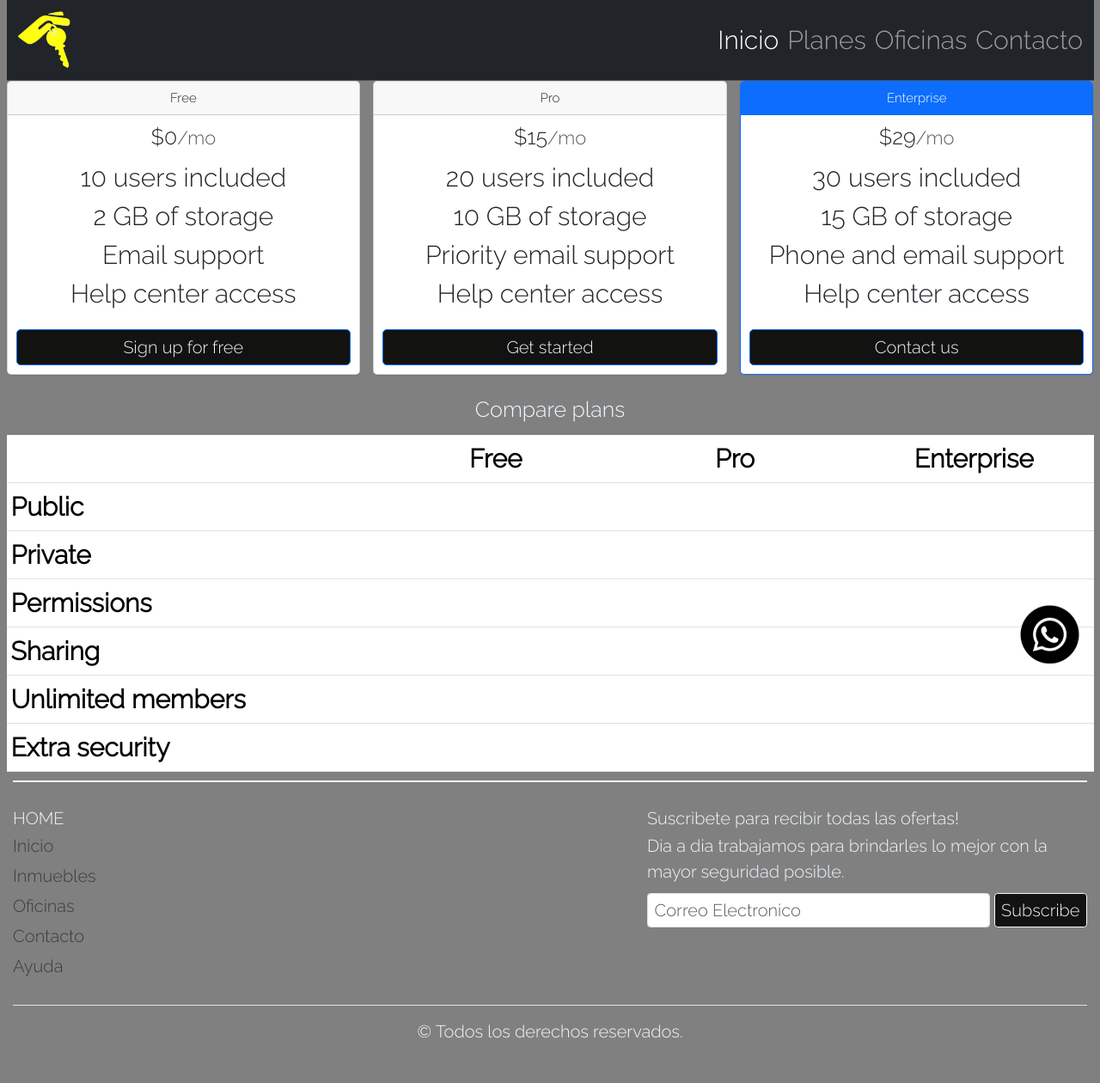
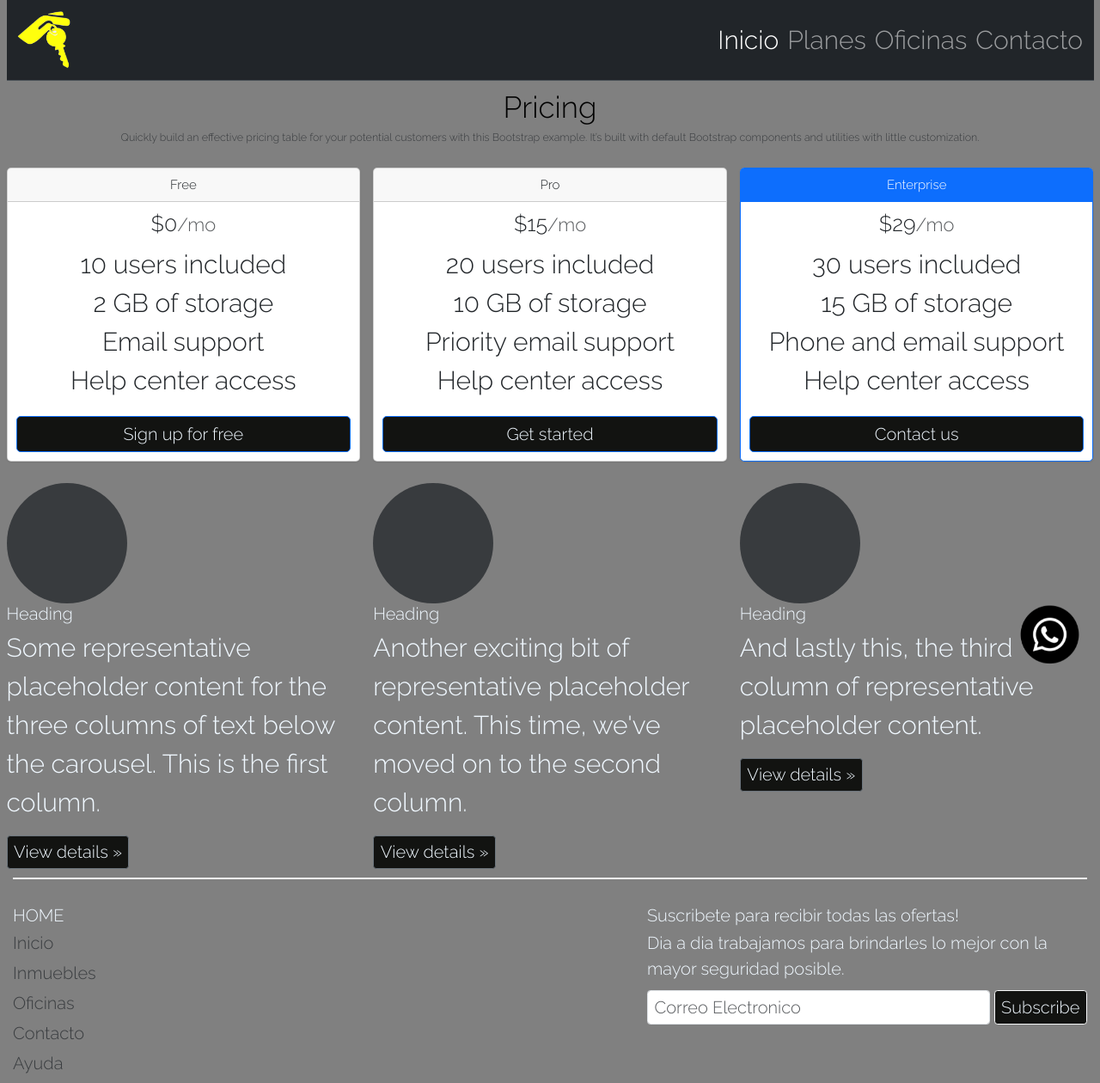
Before and after one commit to JosephPonce/prueba1, a plain HTML site: page planes.html in a window 1280 px wide. Shown: the top 1260 px of the page at 86% size. Drawn offline with nearby package versions, Linux system fonts and the light colour scheme.

Commit message:
Necesito dormir

```diff
--- a/planes.html
+++ b/planes.html
@@ -44,6 +44,13 @@
     </header>
     <!-- end nav -->
     <!-- planes -->
+    <div class="pricing-header p-3 pb-md-4 mx-auto text-center">
+        <h1 class="display-4 fw-normal text-body-emphasis">Pricing</h1>
+        <p class="fs-5 text-body-secondary">Quickly build an effective pricing table for your potential customers with
+            this Bootstrap example. It’s built with default Bootstrap components and utilities with little
+            customization.</p>
+    </div>
+
     <div class="row row-cols-1 row-cols-md-3 mb-3 text-center">
         <div class="col">
             <div class="card mb-4 rounded-3 shadow-sm">
@@ -51,7 +58,8 @@
                     <h4 class="my-0 fw-normal">Free</h4>
                 </div>
                 <div class="card-body">
-              <h1 class="card-title pricing-card-title">$0<small class="text-body-secondary fw-light">/mo</small></h1>
+                    <h1 class="card-title pricing-card-title">$0<small class="text-body-secondary fw-light">/mo</small>
+                    </h1>
                     <ul class="list-unstyled mt-3 mb-4">
                         <li>10 users included</li>
                         <li>2 GB of storage</li>
@@ -68,7 +76,8 @@
                     <h4 class="my-0 fw-normal">Pro</h4>
                 </div>
                 <div class="card-body">
-              <h1 class="card-title pricing-card-title">$15<small class="text-body-secondary fw-light">/mo</small></h1>
+                    <h1 class="card-title pricing-card-title">$15<small class="text-body-secondary fw-light">/mo</small>
+                    </h1>
                     <ul class="list-unstyled mt-3 mb-4">
                         <li>20 users included</li>
                         <li>10 GB of storage</li>
@@ -85,7 +94,8 @@
                     <h4 class="my-0 fw-normal">Enterprise</h4>
                 </div>
                 <div class="card-body">
-              <h1 class="card-title pricing-card-title">$29<small class="text-body-secondary fw-light">/mo</small></h1>
+                    <h1 class="card-title pricing-card-title">$29<small class="text-body-secondary fw-light">/mo</small>
+                    </h1>
                     <ul class="list-unstyled mt-3 mb-4">
                         <li>30 users included</li>
                         <li>15 GB of storage</li>
@@ -98,62 +108,26 @@
         </div>
     </div>
 
-      <h2 class="display-6 text-center mb-4">Compare plans</h2>
-
-      <div class="table-responsive">
-        <table class="table text-center">
-          <thead>
-            <tr>
-              <th style="width: 34%;"></th>
-              <th style="width: 22%;">Free</th>
-              <th style="width: 22%;">Pro</th>
-              <th style="width: 22%;">Enterprise</th>
-            </tr>
-          </thead>
-          <tbody>
-            <tr>
-              <th scope="row" class="text-start">Public</th>
-              <td><svg class="bi" width="24" height="24"><use xlink:href="#check"/></svg></td>
-              <td><svg class="bi" width="24" height="24"><use xlink:href="#check"/></svg></td>
-              <td><svg class="bi" width="24" height="24"><use xlink:href="#check"/></svg></td>
-            </tr>
-            <tr>
-              <th scope="row" class="text-start">Private</th>
-              <td></td>
-              <td><svg class="bi" width="24" height="24"><use xlink:href="#check"/></svg></td>
-              <td><svg class="bi" width="24" height="24"><use xlink:href="#check"/></svg></td>
-            </tr>
-          </tbody>
-
-          <tbody>
-            <tr>
-              <th scope="row" class="text-start">Permissions</th>
-              <td><svg class="bi" width="24" height="24"><use xlink:href="#check"/></svg></td>
-              <td><svg class="bi" width="24" height="24"><use xlink:href="#check"/></svg></td>
-              <td><svg class="bi" width="24" height="24"><use xlink:href="#check"/></svg></td>
-            </tr>
-            <tr>
-              <th scope="row" class="text-start">Sharing</th>
-              <td></td>
-              <td><svg class="bi" width="24" height="24"><use xlink:href="#check"/></svg></td>
-              <td><svg class="bi" width="24" height="24"><use xlink:href="#check"/></svg></td>
-            </tr>
-            <tr>
-              <th scope="row" class="text-start">Unlimited members</th>
-              <td></td>
-              <td><svg class="bi" width="24" height="24"><use xlink:href="#check"/></svg></td>
-              <td><svg class="bi" width="24" height="24"><use xlink:href="#check"/></svg></td>
-            </tr>
-            <tr>
-              <th scope="row" class="text-start">Extra security</th>
-              <td></td>
-              <td></td>
-              <td><svg class="bi" width="24" height="24"><use xlink:href="#check"/></svg></td>
-            </tr>
-          </tbody>
-        </table>
-      </div>
-
+    <div class="row">
+        <div class="col-lg-4">
+          <svg class="bd-placeholder-img rounded-circle" width="140" height="140" xmlns="http://www.w3.org/2000/svg" role="img" aria-label="Placeholder" preserveAspectRatio="xMidYMid slice" focusable="false"><title>Placeholder</title><rect width="100%" height="100%" fill="var(--bs-secondary-color)"/></svg>
+          <h2 class="fw-normal">Heading</h2>
+          <p>Some representative placeholder content for the three columns of text below the carousel. This is the first column.</p>
+          <p><a class="btn btn-secondary" href="#">View details &raquo;</a></p>
+        </div><!-- /.col-lg-4 -->
+        <div class="col-lg-4">
+          <svg class="bd-placeholder-img rounded-circle" width="140" height="140" xmlns="http://www.w3.org/2000/svg" role="img" aria-label="Placeholder" preserveAspectRatio="xMidYMid slice" focusable="false"><title>Placeholder</title><rect width="100%" height="100%" fill="var(--bs-secondary-color)"/></svg>
+          <h2 class="fw-normal">Heading</h2>
+          <p>Another exciting bit of representative placeholder content. This time, we've moved on to the second column.</p>
+          <p><a class="btn btn-secondary" href="#">View details &raquo;</a></p>
+        </div><!-- /.col-lg-4 -->
+        <div class="col-lg-4">
+          <svg class="bd-placeholder-img rounded-circle" width="140" height="140" xmlns="http://www.w3.org/2000/svg" role="img" aria-label="Placeholder" preserveAspectRatio="xMidYMid slice" focusable="false"><title>Placeholder</title><rect width="100%" height="100%" fill="var(--bs-secondary-color)"/></svg>
+          <h2 class="fw-normal">Heading</h2>
+          <p>And lastly this, the third column of representative placeholder content.</p>
+          <p><a class="btn btn-secondary" href="#">View details &raquo;</a></p>
+        </div><!-- /.col-lg-4 -->
+      </div><!-- /.row -->
 
 
 
@@ -179,7 +153,8 @@
                     <h2> HOME </h2>
                     <ul class="nav flex-column">
                         <li class="nav-item mb-2"><a href="#" class="nav-link p-0 text-body-secondary">Inicio</a></li>
-                        <li class="nav-item mb-2"><a href="#" class="nav-link p-0 text-body-secondary">Inmuebles</a></li>
+                        <li class="nav-item mb-2"><a href="#" class="nav-link p-0 text-body-secondary">Inmuebles</a>
+                        </li>
                         <li class="nav-item mb-2"><a href="#" class="nav-link p-0 text-body-secondary">Oficinas</a></li>
                         <li class="nav-item mb-2"><a href="#" class="nav-link p-0 text-body-secondary">Contacto</a></li>
                         <li class="nav-item mb-2"><a href="#" class="nav-link p-0 text-body-secondary">Ayuda</a></li>
```
Lines whose indentation alone changed are shown as unchanged.
